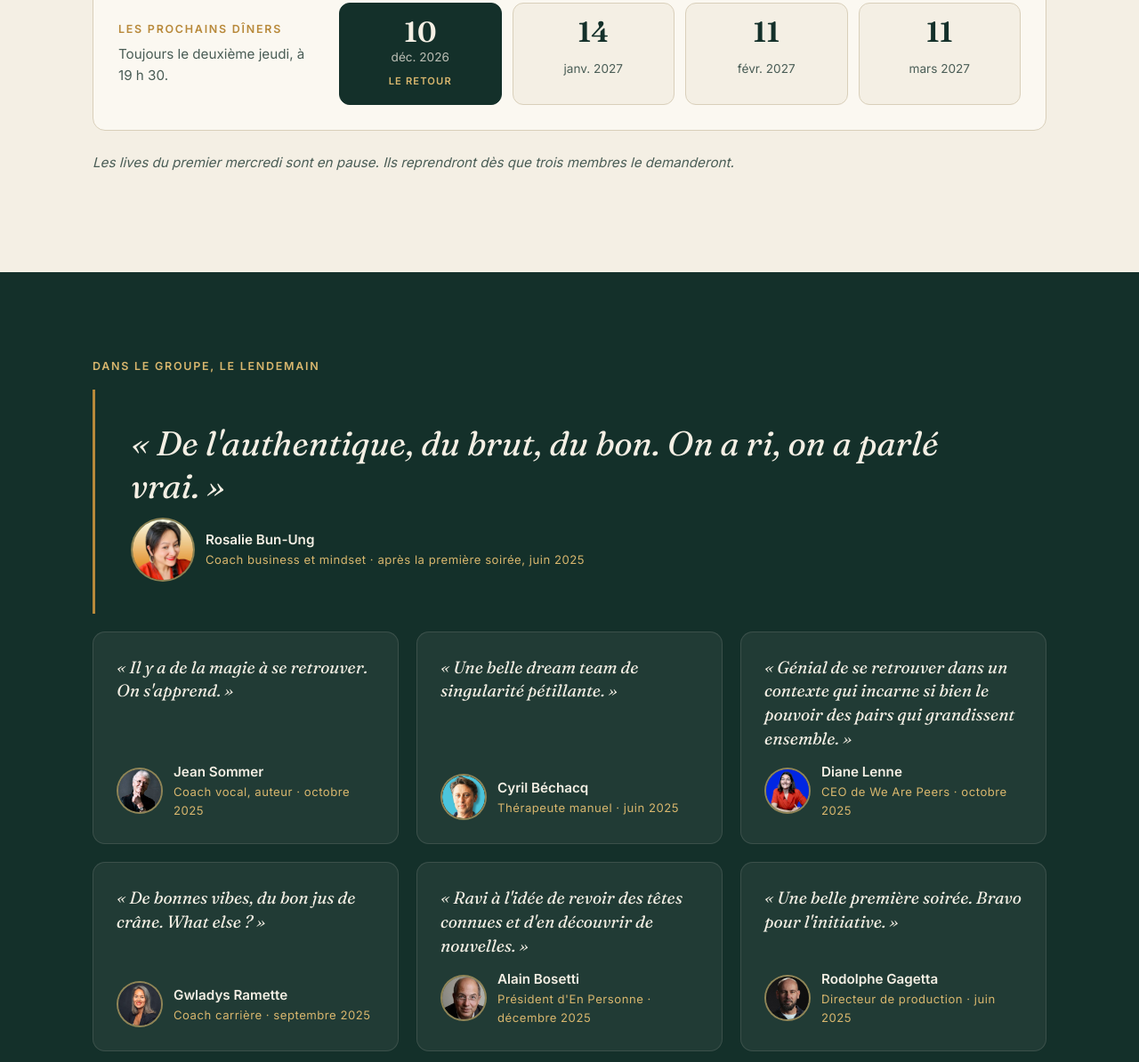
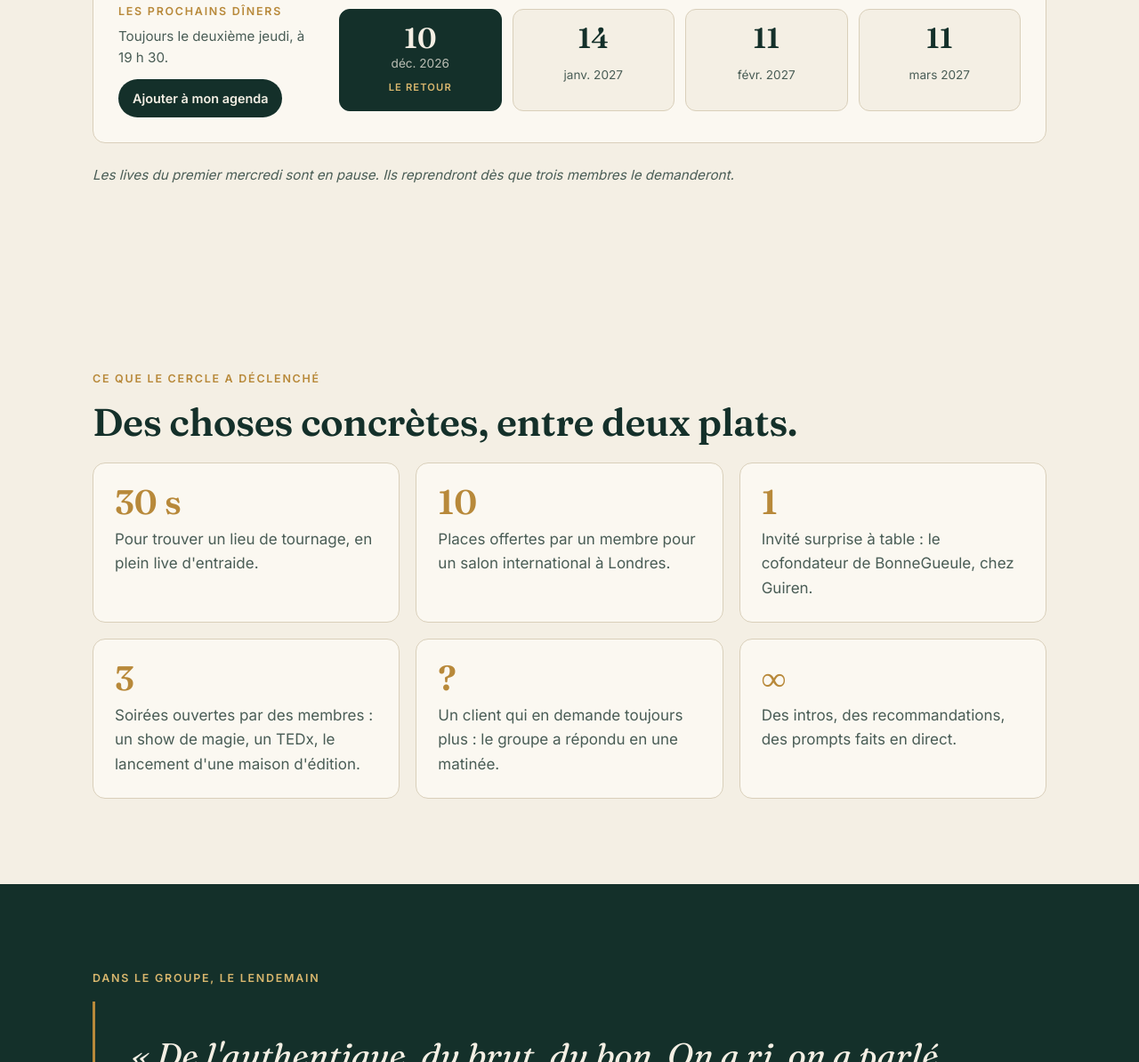
Before and after one commit to Onur-IA/aftermind-site, a plain HTML site: page index.html in a window 1280 px wide. Shown: the part 4527-5721 px from the top of the page at 89% size. Drawn offline with Linux system fonts and the light colour scheme.

Commit message:
Bouton agenda (dîner du 2e jeudi), bloc des déclics, emplacement photo Guiren
Co-Authored-By: Claude Opus 5.5 <noreply@anthropic.com>

```diff
--- a/index.html
+++ b/index.html
@@ -56,8 +56,8 @@
           </a>
         </div>
         <figure class="hero-photo reveal">
-          <img src="img/soirees/tablee-septembre-2025.jpg" alt="Une grande tablée de membres de l'Aftermind, septembre 2025" width="1400" height="1050">
-          <figcaption>Un jeudi soir, septembre 2025.</figcaption>
+          <img src="img/notion/guiren.jpg" alt="Un dîner de l'Aftermind chez Guiren, janvier 2026" width="1400" height="1050" onerror="this.onerror=null;this.src='img/soirees/tablee-septembre-2025.jpg';this.nextElementSibling.textContent='Un jeudi soir, septembre 2025.'">
+          <figcaption>Chez Guiren, janvier 2026.</figcaption>
         </figure>
       </div>
     </section>
@@ -182,6 +182,7 @@ Délai : …</pre>
           <div class="calendar-head">
             <p class="kicker">Les prochains dîners</p>
             <p class="muted">Toujours le deuxième jeudi, à 19&nbsp;h&nbsp;30.</p>
+            <a class="btn-cal" href="aftermind-diners.ics" download>Ajouter à mon agenda</a>
           </div>
           <ol class="dates">
             <li class="is-next"><span class="d-day">10</span><span class="d-month">déc. 2026</span><span class="d-tag">Le retour</span></li>
@@ -192,6 +193,22 @@ Délai : …</pre>
         </div>
 
         <p class="aside reveal">Les lives du premier mercredi sont en pause. Ils reprendront dès que trois membres le demanderont.</p>
+      </div>
+    </section>
+
+    <!-- Déclics -->
+    <section class="block wins-block" aria-label="Ce que le cercle a déclenché">
+      <div class="wrap">
+        <p class="kicker reveal">Ce que le cercle a déclenché</p>
+        <h2 class="reveal">Des choses concrètes, entre deux plats.</h2>
+        <ul class="wins">
+          <li class="reveal"><span class="win-n">30 s</span><p>Pour trouver un lieu de tournage, en plein live d'entraide.</p></li>
+          <li class="reveal"><span class="win-n">10</span><p>Places offertes par un membre pour un salon international à Londres.</p></li>
+          <li class="reveal"><span class="win-n">1</span><p>Invité surprise à table : le cofondateur de BonneGueule, chez Guiren.</p></li>
+          <li class="reveal"><span class="win-n">3</span><p>Soirées ouvertes par des membres : un show de magie, un TEDx, le lancement d'une maison d'édition.</p></li>
+          <li class="reveal"><span class="win-n">?</span><p>Un client qui en demande toujours plus : le groupe a répondu en une matinée.</p></li>
+          <li class="reveal"><span class="win-n">∞</span><p>Des intros, des recommandations, des prompts faits en direct.</p></li>
+        </ul>
       </div>
     </section>
 
--- a/style.css
+++ b/style.css
@@ -337,3 +337,15 @@ img.avatar { object-fit: cover; padding: 0; }
   .fiche { grid-template-columns: 1fr; }
   .avatar { width: 72px; height: 72px; }
 }
+
+/* Agenda */
+.btn-cal { display: inline-block; margin-top: 12px; padding: 10px 16px; border-radius: 999px; background: var(--ink); color: var(--bg); text-decoration: none; font-size: 0.9rem; font-weight: 600; transition: transform .2s ease; }
+.btn-cal:hover { transform: translateY(-2px); }
+
+/* Déclics */
+.wins { list-style: none; margin: 12px 0 0; padding: 0; display: grid; grid-template-columns: repeat(3, 1fr); gap: 18px; }
+.wins li { padding: 24px; border-radius: var(--radius); background: var(--card); border: 1px solid var(--line); }
+.win-n { display: block; font: 600 2.4rem/1 "Fraunces", serif; color: var(--accent); margin-bottom: 10px; }
+.wins p { margin: 0; color: var(--ink-soft); }
+@media (max-width: 900px) { .wins { grid-template-columns: 1fr 1fr; } }
+@media (max-width: 640px) { .wins { grid-template-columns: 1fr; } }
```
Also changed, not shown: 2 other files.
